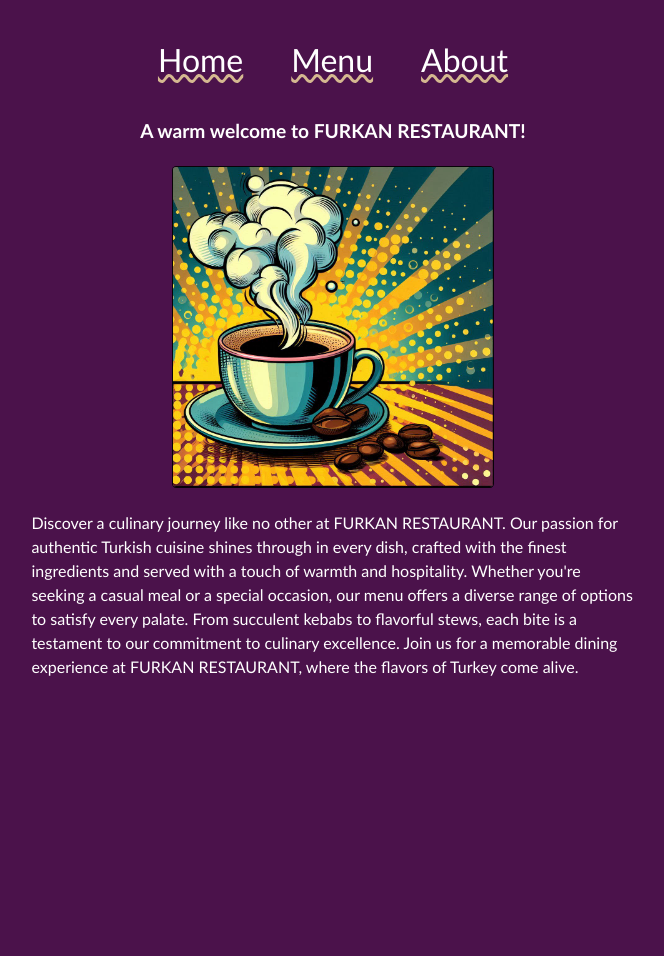
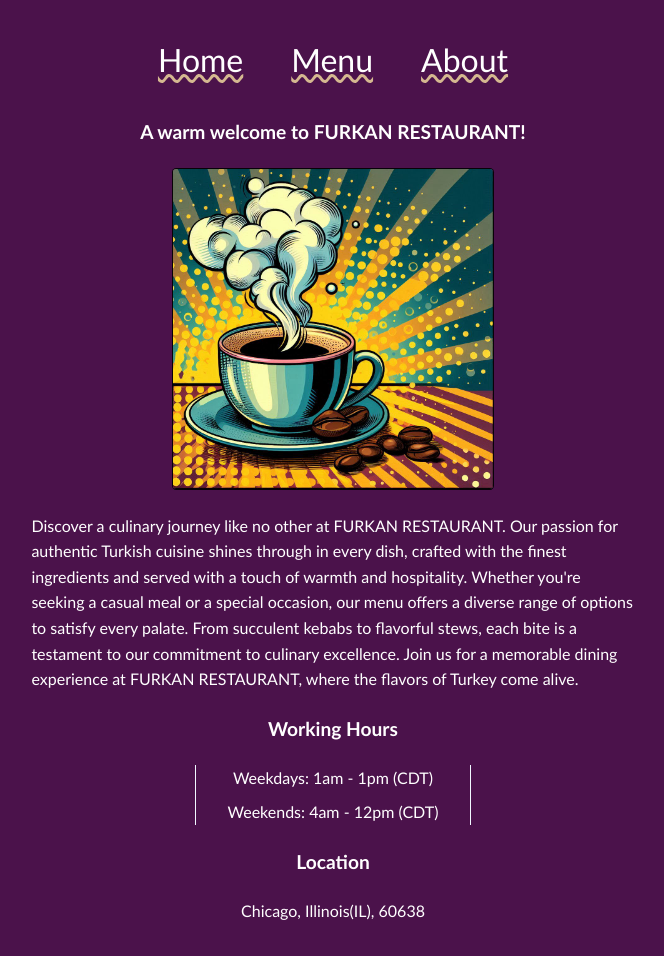
Before and after one commit to Suqbs/restaurant-page, a website built with webpack: page src/template.html in a window 1280 px wide. Shown: the whole page, without its empty margins (307-971 px from the left). Before the commit the page ends 800 px from the top, so only its background shows below. Built offline with nearby package versions, Linux system fonts and the light colour scheme.

Commit message:
Add new content to home-page

```diff
--- a/src/home-page.js
+++ b/src/home-page.js
@@ -13,8 +13,36 @@ intro.classList.add("intro");
 intro.textContent =
   `Discover a culinary journey like no other at FURKAN RESTAURANT. Our passion for authentic Turkish cuisine shines through in every dish, crafted with the finest ingredients and served with a touch of warmth and hospitality. Whether you're seeking a casual meal or a special occasion, our menu offers a diverse range of options to satisfy every palate. From succulent kebabs to flavorful stews, each bite is a testament to our commitment to culinary excellence. Join us for a memorable dining experience at FURKAN RESTAURANT, where the flavors of Turkey come alive.`;
 
+const workingHoursTitle = document.createElement("h2");
+workingHoursTitle.classList.add("small-title");
+workingHoursTitle.textContent = "Working Hours";
+
+
+
+const weekDays = document.createElement("p");
+weekDays.textContent = "Weekdays: 1am - 1pm (CDT)";
+
+const weekends = document.createElement("p");
+weekends.textContent = "Weekends: 4am - 12pm (CDT)";
+
+const workingHours = document.createElement("div");
+workingHours.classList.add("working-hours");
+workingHours.appendChild(weekDays);
+workingHours.appendChild(weekends);
+
+const locationTitle = document.createElement("h2");
+locationTitle.classList.add("small-title");
+locationTitle.textContent = "Location";
+
+const location = document.createElement("p");
+location.textContent = "Chicago, Illinois(IL), 60638";
+
 export function LoadHomePage(content) {
     content.appendChild(title);
     content.appendChild(image);
     content.appendChild(intro);
+    content.appendChild(workingHoursTitle);
+    content.appendChild(workingHours);
+    content.appendChild(locationTitle);
+    content.appendChild(location);
 }
--- a/src/styles.css
+++ b/src/styles.css
@@ -90,7 +90,17 @@ nav button {
   align-items: center;
   gap: var(--between-card-gap);
   max-width: var(--content-max-width);
-  line-height: 1.5rem;
+  line-height: 1.6rem;
+}
+
+.big-title {
+  font-size: 1.5rem;
+  font-weight: bold;
+}
+
+.small-title {
+  font-weight: bold;
+  font-size: 1.2rem;
 }
 
 #content .welcoming-title {
@@ -157,12 +167,13 @@ hr.round-style {
   width: 100%;
 }
 
-.big-title {
-  font-size: 1.5rem;
-  font-weight: bold;
+.working-hours {
+  text-align: center;
+  padding: 0 2rem;
+  border-left: 1px solid aliceblue;
+  border-right: 1px solid aliceblue;
+
+  & :first-child {
+    margin-bottom: 0.5rem;
+  }
 }
-
-.small-title {
-  font-weight: bold;
-  font-size: 1.2rem;
-}
```
